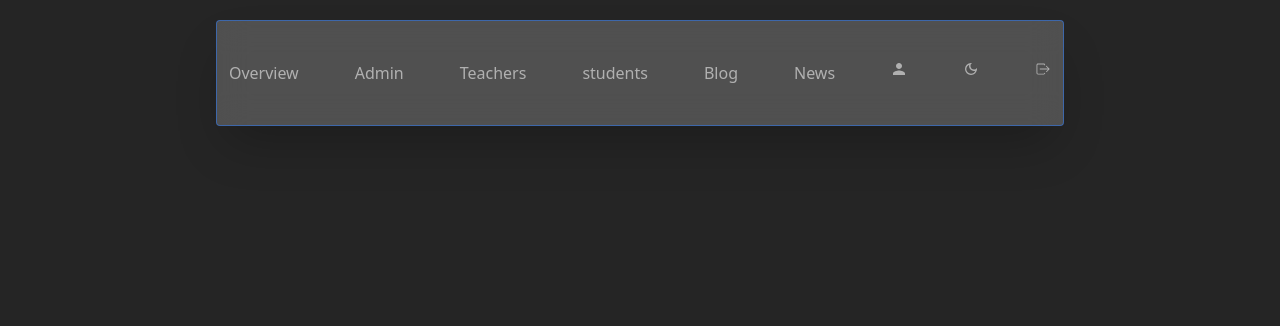
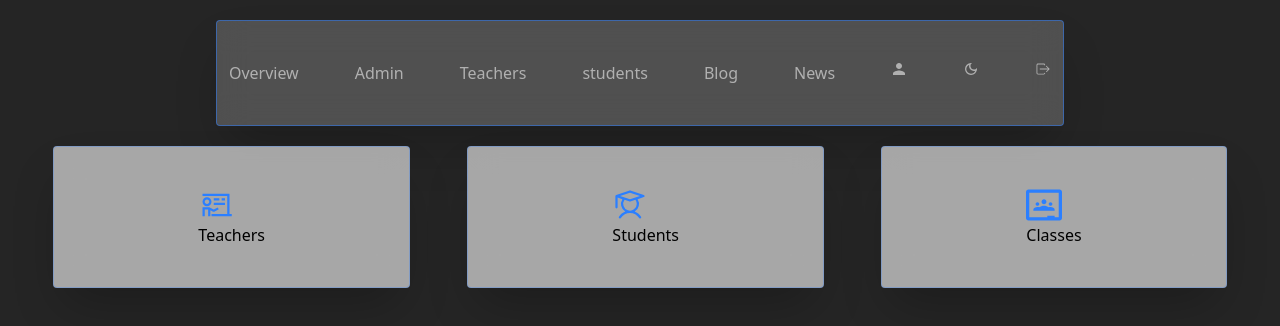
Before and after one commit to tobias-omondi/schoolapplication, a React (Vite) app in the folder school-dashboard/: page / in a window 1280 px wide. Shown: the top 326 px of the page. Built offline with nearby package versions, Linux system fonts and the light colour scheme.

Commit message:
topdata live

```diff
--- /dev/null
+++ b/school-dashboard/src/components/NavbarComponents/TopNavbar.jsx
@@ -0,0 +1,12 @@
+import React from 'react'
+
+const TopNavbar = () => {
+  return (
+    <div>
+      {/* might be added if i need a sidebar
+       */}
+    </div>
+  )
+}
+
+export default TopNavbar
--- a/school-dashboard/src/components/OverviewComponents/Overview.jsx
+++ b/school-dashboard/src/components/OverviewComponents/Overview.jsx
@@ -1,9 +1,25 @@
 import React from 'react'
+import {motion} from 'framer-motion'
+import { LiaChalkboardTeacherSolid } from "react-icons/lia";
+import { PiStudent } from "react-icons/pi";
+import { SiGoogleclassroom } from "react-icons/si";
+
+const topData = [
+  {id: 1, icon: <LiaChalkboardTeacherSolid />, name: "Teachers"},
+  {id: 2, icon: <PiStudent />, name:" Students"},
+  {id: 3, icon: <SiGoogleclassroom />, name: "Classes"},
+]
 
 const Overview = () => {
   return (
     <div>
-      {/* <h1>Main page</h1> */}
+      <motion.div className='flex justify-evenly items-center gap-1 mx-auto py-5'>
+        {topData.map ((nav) =>
+        <motion.div key={nav.id} className='bg-white/60 border border-blue-500/30 backdrop-blur-lg py-10 px-36 rounded shadow-2xl'>
+          <h1 className='text-blue-500 text-4xl text-start'>{nav.icon}</h1>
+          <h6>{nav.name}</h6>
+        </motion.div>)}
+      </motion.div>
     </div>
   )
 }
```
